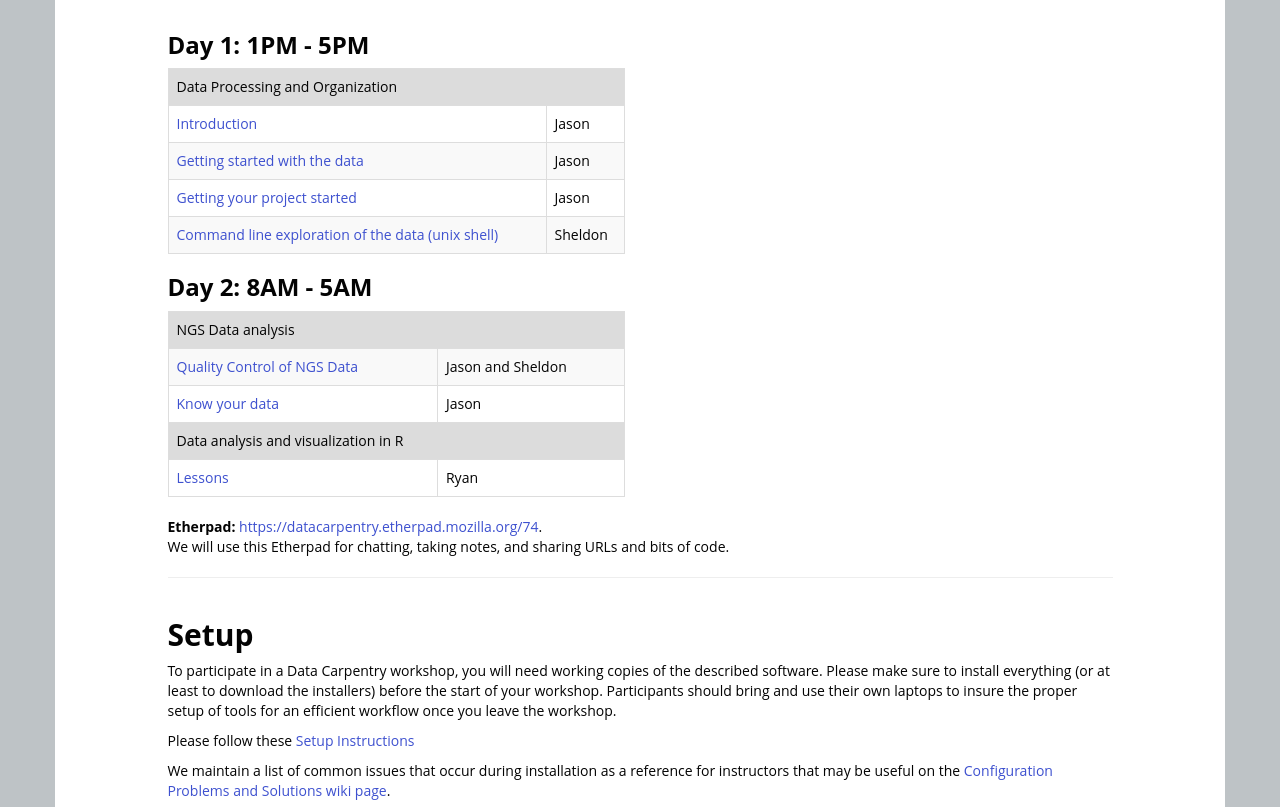
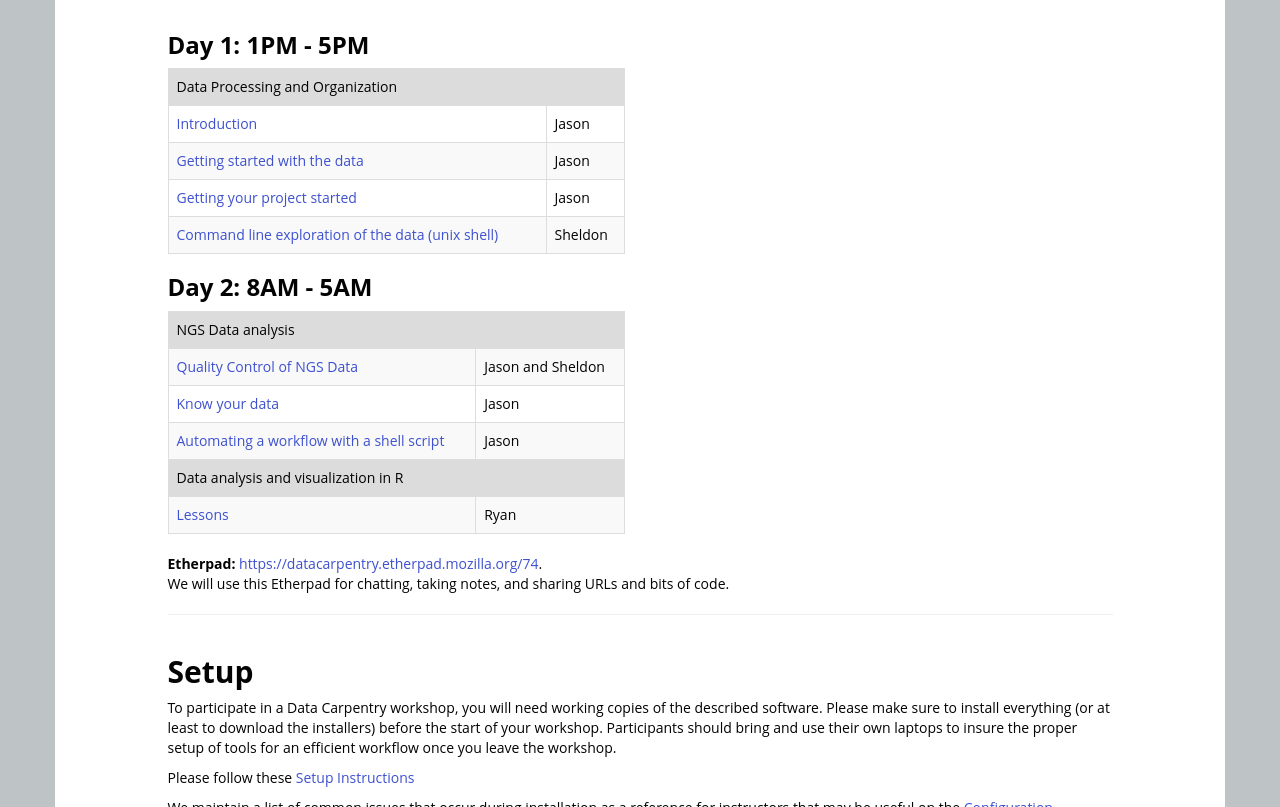
Before and after one commit to devbioinfoguy/2015-07-30-ASPB, a Jekyll site: the page built from index.html, in a window 1280 px wide and 900 px high, scrolled down 937 px, cut to the strip 0-807 px from the top of the window. Built offline with Jekyll 4.4.1, drawn with Linux system fonts in a browser that asks for light colours; nearby versions of some CDN libraries; library files that are not in the unit come from our copies.

Commit message:
Update index.html

```diff
--- a/index.html
+++ b/index.html
@@ -215,6 +215,16 @@
         </td>
       </tr>
       <tr>
+        <td>
+          <a href="https://github.com/JasonJWilliamsNY/wrangling-genomics/blob/gh-pages/lessons/01-automating_a_workflow.md">
+            Automating a workflow with a shell script
+          </a>
+        </td>
+        <td>
+          Jason
+        </td>
+      </tr>
+      <tr>
         <td colspan=2 style="background:gainsboro">
           {{page.day2_pm}}
         </td>
```
